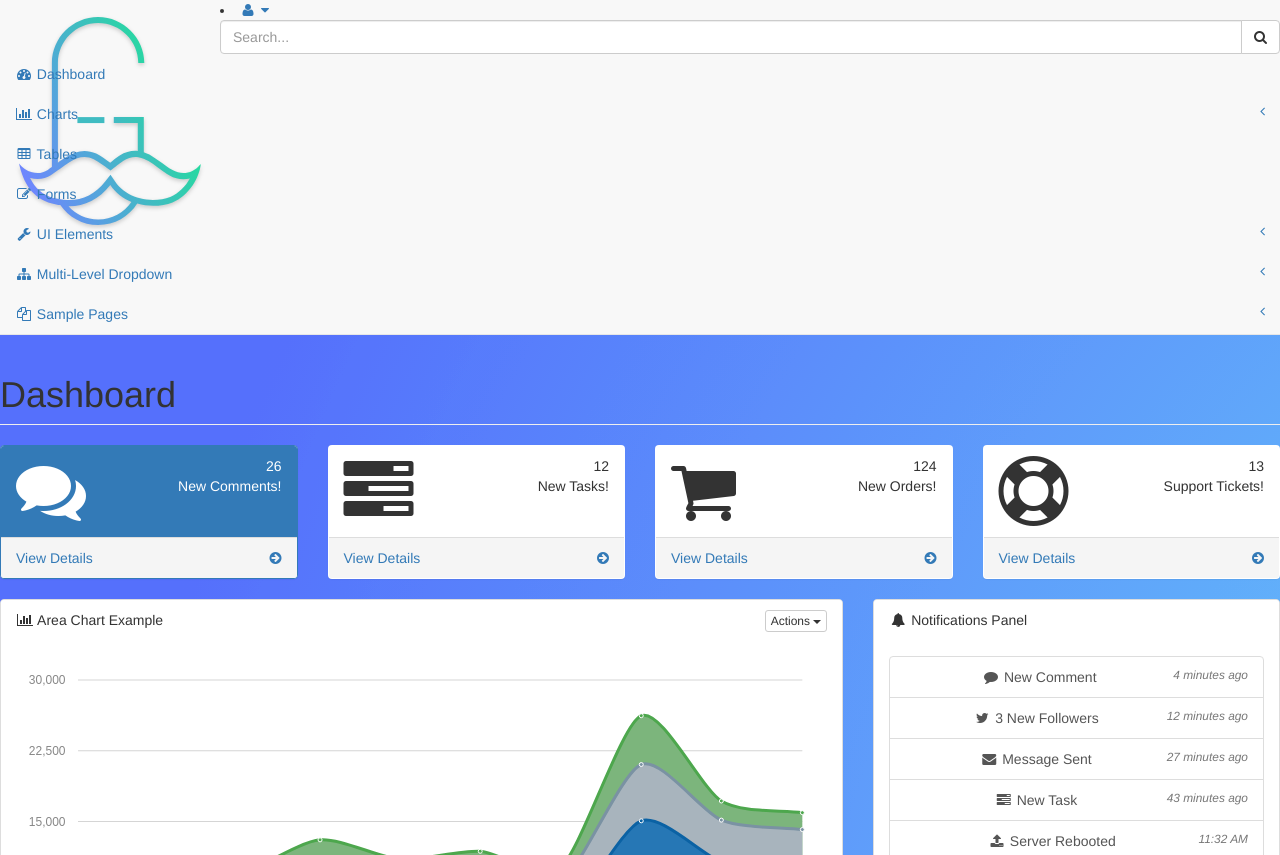
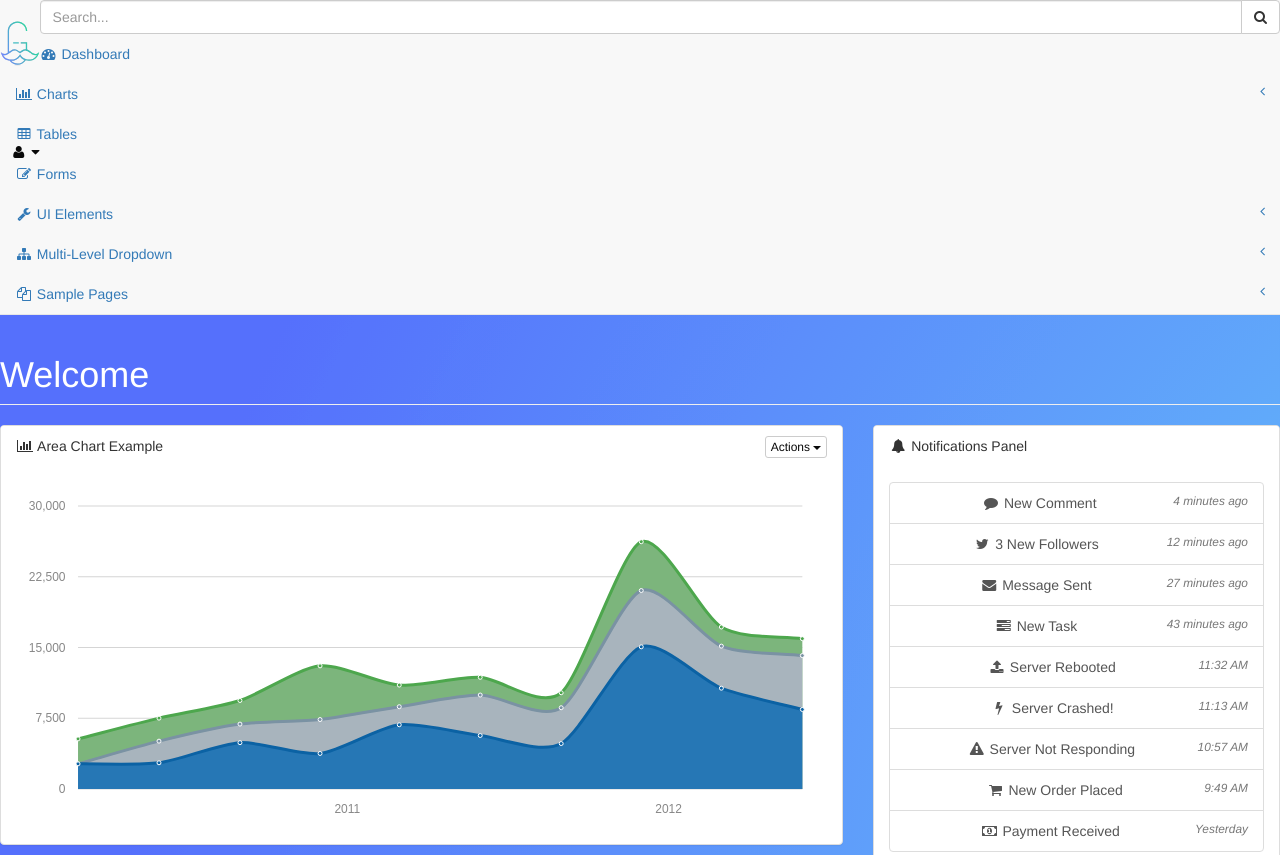
Before and after one commit to ssalaues/gustave, a website: page pages/index.html in a window 1280 px wide. Shown: the top 855 px of the page. Drawn offline with Linux system fonts and the light colour scheme.

Commit message:
main page

```diff
--- a/pages/index.html
+++ b/pages/index.html
@@ -48,13 +48,12 @@
                     <span class="icon-bar"></span>
                     <span class="icon-bar"></span>
                 </button>
-                <a class="navbar-brand" href="index.html"><img src="../img/logo-min.svg"
-                    ></a>
-            </div>
+                <a class="navbar-brand" href="index.html"><img class="logo-header" src="../img/logo-min.svg"></a>
+
             <!-- /.navbar-header -->
 
                 <!-- /.dropdown -->
-                <li class="dropdown">
+                <div class="dropdown">
                     <a class="dropdown-toggle" data-toggle="dropdown" href="#">
                         <i class="fa fa-user fa-fw"></i> <i class="fa fa-caret-down"></i>
                     </a>
@@ -68,9 +67,10 @@
                         </li>
                     </ul>
                     <!-- /.dropdown-user -->
-                </li>
+                </div>
                 <!-- /.dropdown -->
             </ul>
+            </div>
             <!-- /.navbar-top-links -->
 
             <div class="navbar-default sidebar" role="navigation">
@@ -184,12 +184,12 @@
         <div id="page-wrapper">
             <div class="row">
                 <div class="col-lg-12">
-                    <h1 class="page-header">Dashboard</h1>
+                    <h1 class="page-header">Welcome</h1>
                 </div>
                 <!-- /.col-lg-12 -->
             </div>
             <!-- /.row -->
-            <div class="row">
+            <!-- <div class="row">
                 <div class="col-lg-3 col-md-6">
                     <div class="panel panel-primary">
                         <div class="panel-heading">
@@ -278,7 +278,7 @@
                         </a>
                     </div>
                 </div>
-            </div>
+            </div> -->
             <!-- /.row -->
             <div class="row">
                 <div class="col-lg-8">
```
Also changed, not shown: dist/css/sb-admin-2.css.
